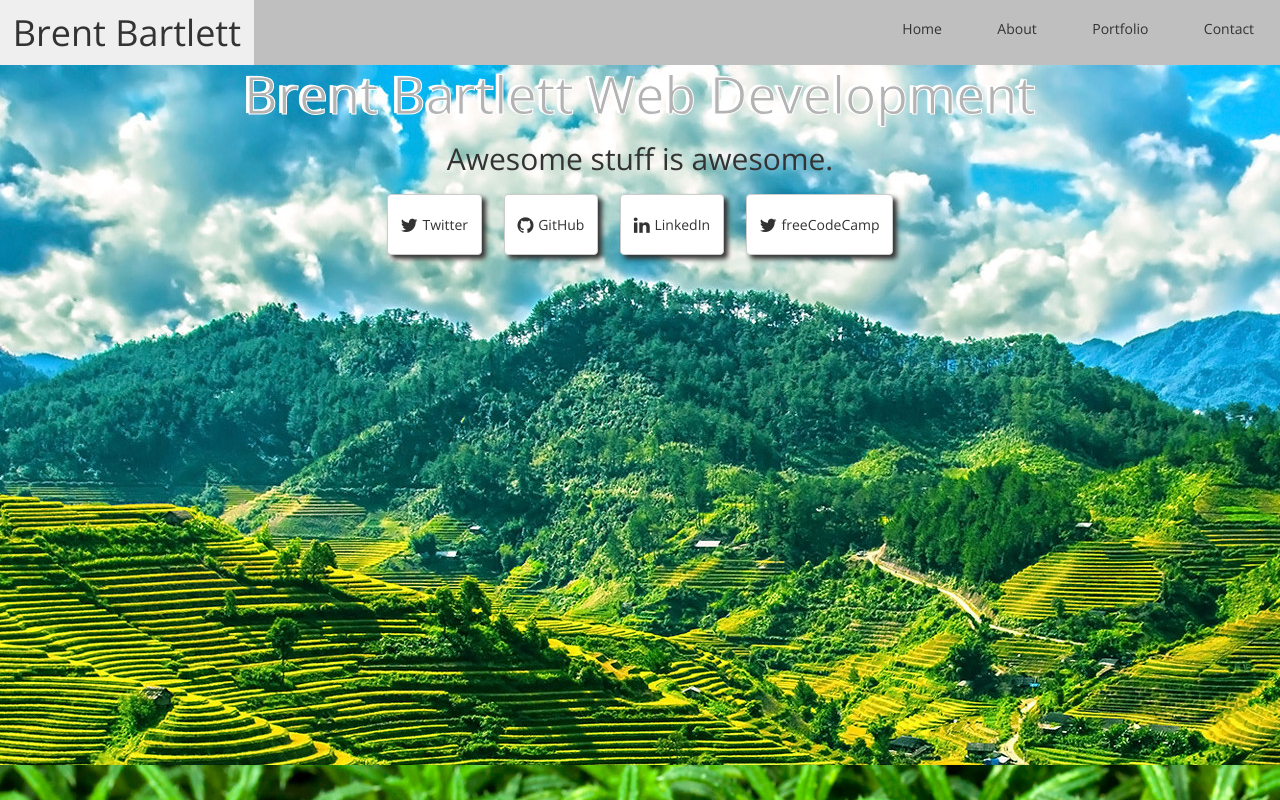
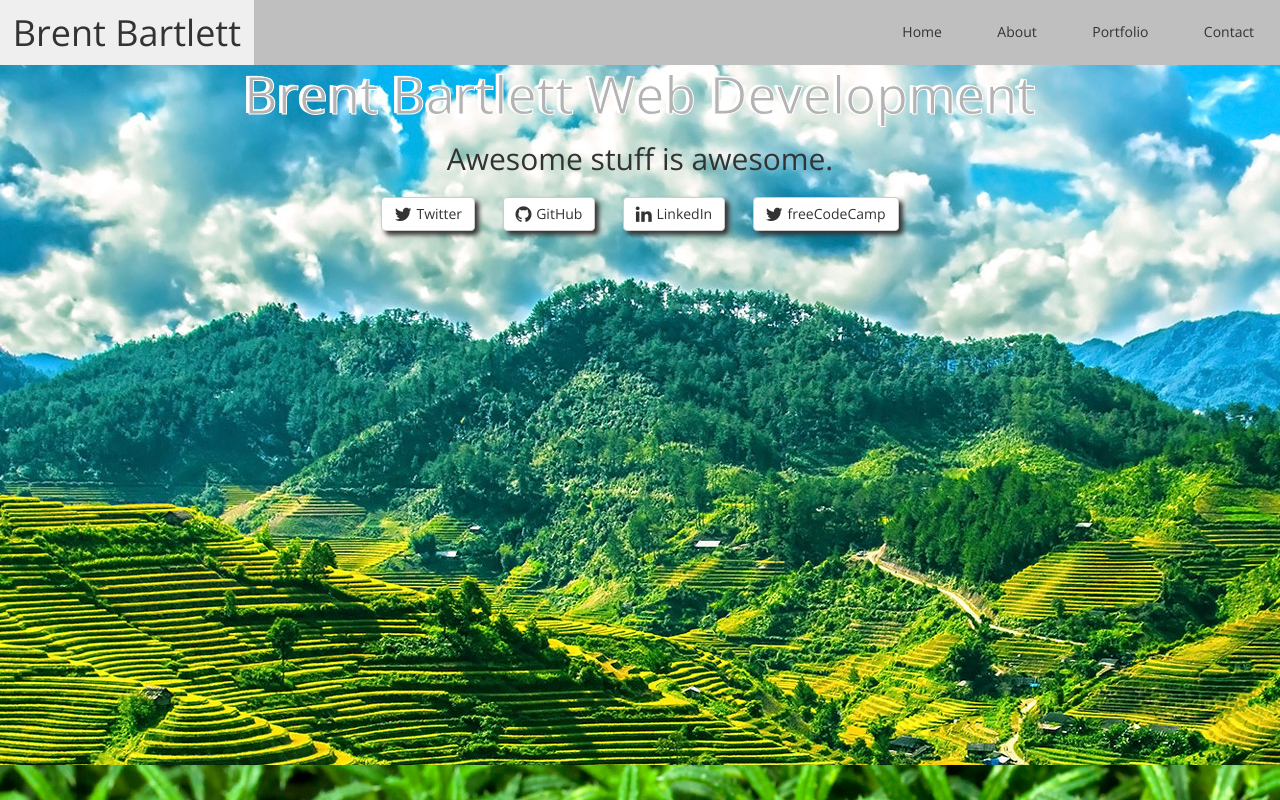
Before and after one commit to polsVoice/freeCodeCamp, a plain HTML site: page zipline_-_personal_portfolio/index.html in a window 1280 px wide. Shown: the top 800 px of the page. Drawn offline with nearby package versions, Linux system fonts and the light colour scheme.

Commit message:
button tweaks

```diff
--- a/zipline_-_personal_portfolio/index.html
+++ b/zipline_-_personal_portfolio/index.html
@@ -23,6 +23,7 @@
         <section id="top">
             <h1>Brent Bartlett Web Development</h1>
             <h2>Awesome stuff is awesome.</h2>
+            <div id="buttonbar">
                 <button class="btn btn-default"><span class="fa fa-twitter fa-lg"></span>Twitter
                 </button>
                 <button class="btn btn-default"><span class="fa fa-github fa-lg"></span>GitHub
@@ -31,6 +32,7 @@
                 </button>
                 <button class="btn btn-default"><span class="fa fa-twitter fa-lg"></span>freeCodeCamp
                 </button>
+            </div>
         </section>
         <section id="bio">
             <img src="img/bio_img02.jpg" alt="" />
--- a/zipline_-_personal_portfolio/styles.css
+++ b/zipline_-_personal_portfolio/styles.css
@@ -36,8 +36,8 @@ header h1 {
 
 header nav ul li {
     display: inline-block;
-    padding: 0.5em;
-    margin: 0.85em 0 0;
+    padding: 0 0.5em;
+    margin: 1.55em 0 0;
 }
 
 header nav ul li a:hover {
@@ -73,6 +73,7 @@ section h1 {
 #bio {
     background-image: url( "img/green-plant-wallpaper.jpg" );
     padding: 6%;
+    font-weight: bold;
 }
 
 #bio img {
@@ -97,8 +98,8 @@ section h1 {
 
 .btn-default {
     transition: transform 0.35s;
-    margin: 0.65em;
-    padding: 1.5% 1%;
+    margin: 0.85em;
+    padding: 1;
     box-shadow: 4px 4px 5px #333;
 }
 
```
Lines whose indentation alone changed are shown as unchanged.
